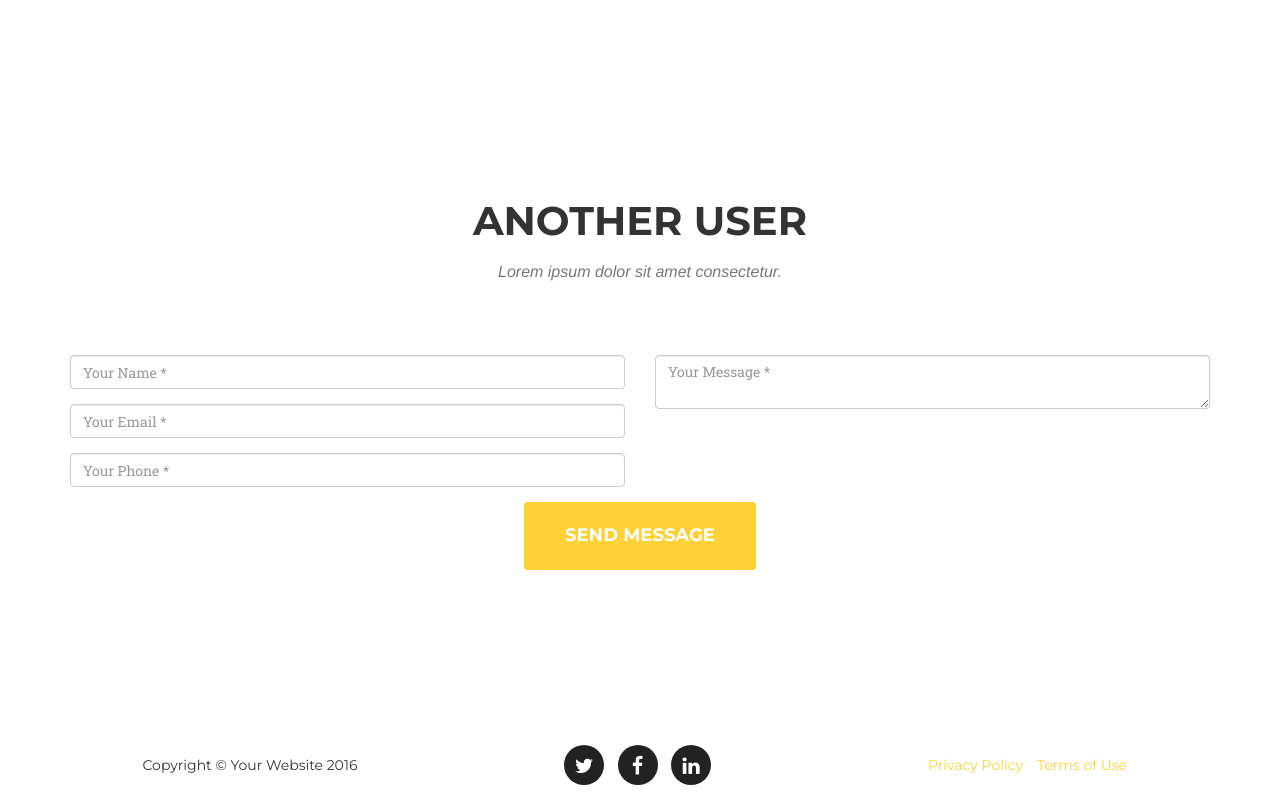
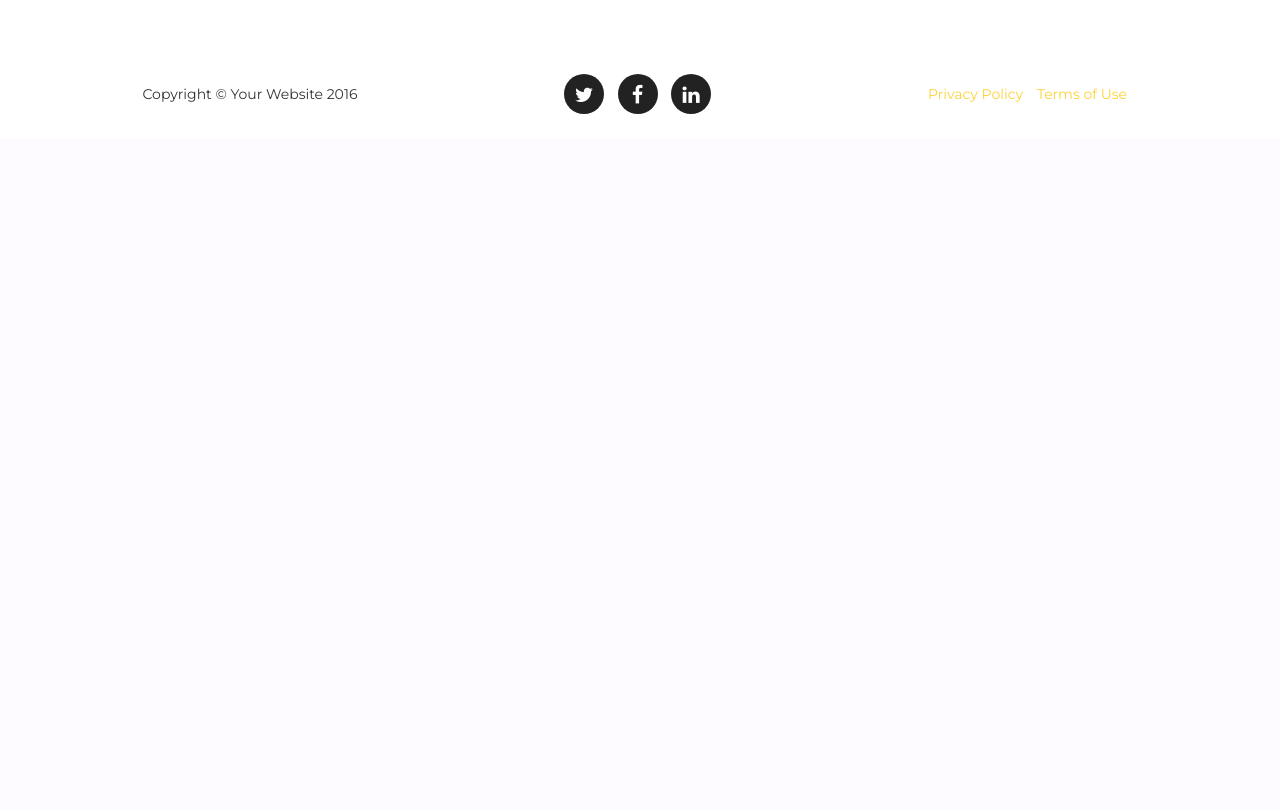
Before and after one commit to tkddnr924/LetsBe, a Django app: page / in a window 1280 px wide. Shown: the part 2748-3558 px from the top of the page. After the commit the page ends 2862 px from the top, so only its background shows below. Run offline with Django 3.2, Linux system fonts and the light colour scheme; some libraries are stand-ins or nearby versions; some web fonts are replaced.

Commit message:
another user section 제거

```diff
--- a/LetsGo/templates/home.html
+++ b/LetsGo/templates/home.html
@@ -175,7 +175,7 @@
                 </div>
                 <div class="col-sm-4">
                     <div class="team-member">
-                        <img src="img/team/3.jpg" class="img-responsive img-circle" alt="">
+                        <img src="../static/img/team/3.jpg" class="img-responsive img-circle" alt="">
                         <h4>Diana Pertersen</h4>
                         <p class="text-muted">Lead Developer</p>
                         <ul class="list-inline social-buttons">
@@ -203,22 +203,22 @@
             <div class="row">
                 <div class="col-md-3 col-sm-6">
                     <a href="#">
-                        <img src="img/logos/envato.jpg" class="img-responsive img-centered" alt="">
+                        <img src="../static/img/logos/envato.jpg" class="img-responsive img-centered" alt="">
                     </a>
                 </div>
                 <div class="col-md-3 col-sm-6">
                     <a href="#">
-                        <img src="img/logos/designmodo.jpg" class="img-responsive img-centered" alt="">
+                        <img src="../static/img/logos/designmodo.jpg" class="img-responsive img-centered" alt="">
                     </a>
                 </div>
                 <div class="col-md-3 col-sm-6">
                     <a href="#">
-                        <img src="img/logos/themeforest.jpg" class="img-responsive img-centered" alt="">
+                        <img src="../static/img/logos/themeforest.jpg" class="img-responsive img-centered" alt="">
                     </a>
                 </div>
                 <div class="col-md-3 col-sm-6">
                     <a href="#">
-                        <img src="img/logos/creative-market.jpg" class="img-responsive img-centered" alt="">
+                        <img src="../static/img/logos/creative-market.jpg" class="img-responsive img-centered" alt="">
                     </a>
                 </div>
             </div>
@@ -226,49 +226,7 @@
     </aside>
 
     <!-- another user Section -->
-    <section id="another user">
-        <div class="container">
-            <div class="row">
-                <div class="col-lg-12 text-center">
-                    <h2 class="section-heading">another user</h2>
-                    <h3 class="section-subheading text-muted">Lorem ipsum dolor sit amet consectetur.</h3>
-                </div>
-            </div>
-            <div class="row">
-                <div class="col-lg-12">
-                    <form name="sentMessage" id="contactForm" novalidate>
-                        <div class="row">
-                            <div class="col-md-6">
-                                <div class="form-group">
-                                    <input type="text" class="form-control" placeholder="Your Name *" id="name" required data-validation-required-message="Please enter your name.">
-                                    <p class="help-block text-danger"></p>
-                                </div>
-                                <div class="form-group">
-                                    <input type="email" class="form-control" placeholder="Your Email *" id="email" required data-validation-required-message="Please enter your email address.">
-                                    <p class="help-block text-danger"></p>
-                                </div>
-                                <div class="form-group">
-                                    <input type="tel" class="form-control" placeholder="Your Phone *" id="phone" required data-validation-required-message="Please enter your phone number.">
-                                    <p class="help-block text-danger"></p>
-                                </div>
-                            </div>
-                            <div class="col-md-6">
-                                <div class="form-group">
-                                    <textarea class="form-control" placeholder="Your Message *" id="message" required data-validation-required-message="Please enter a message."></textarea>
-                                    <p class="help-block text-danger"></p>
-                                </div>
-                            </div>
-                            <div class="clearfix"></div>
-                            <div class="col-lg-12 text-center">
-                                <div id="success"></div>
-                                <button type="submit" class="btn btn-xl">Send Message</button>
-                            </div>
-                        </div>
-                    </form>
-                </div>
-            </div>
-        </div>
-    </section>
+
 
     <footer>
         <div class="container">
@@ -318,7 +276,7 @@
                                 <!-- Project Details Go Here -->
                                 <h2>Project Name</h2>
                                 <p class="item-intro text-muted">Lorem ipsum dolor sit amet consectetur.</p>
-                                <img class="img-responsive img-centered" src="img/portfolio/roundicons-free.png" alt="">
+                                <img class="img-responsive img-centered" src="../static/img/portfolio/roundicons-free.png" alt="">
                                 <p>Use this area to describe your project. Lorem ipsum dolor sit amet, consectetur adipisicing elit. Est blanditiis dolorem culpa incidunt minus dignissimos deserunt repellat aperiam quasi sunt officia expedita beatae cupiditate, maiores repudiandae, nostrum, reiciendis facere nemo!</p>
                                 <p>
                                     <strong>Want these icons in this portfolio item sample?</strong>You can download 60 of them for free, courtesy of <a href="https://getdpd.com/cart/hoplink/18076?referrer=bvbo4kax5k8ogc">RoundIcons.com</a>, or you can purchase the 1500 icon set <a href="https://getdpd.com/cart/hoplink/18076?referrer=bvbo4kax5k8ogc">here</a>.</p>
@@ -352,7 +310,7 @@
                             <div class="modal-body">
                                 <h2>Project Heading</h2>
                                 <p class="item-intro text-muted">Lorem ipsum dolor sit amet consectetur.</p>
-                                <img class="img-responsive img-centered" src="img/portfolio/startup-framework-preview.png" alt="">
+                                <img class="img-responsive img-centered" src="../static/img/portfolio/startup-framework-preview.png" alt="">
                                 <p><a href="http://designmodo.com/startup/?u=787">Startup Framework</a> is a website builder for professionals. Startup Framework contains components and complex blocks (PSD+HTML Bootstrap themes and templates) which can easily be integrated into almost any design. All of these components are made in the same style, and can easily be integrated into projects, allowing you to create hundreds of solutions for your future projects.</p>
                                 <p>You can preview Startup Framework <a href="http://designmodo.com/startup/?u=787">here</a>.</p>
                                 <button type="button" class="btn btn-primary" data-dismiss="modal"><i class="fa fa-times"></i> Close Project</button>
@@ -381,7 +339,7 @@
                                 <!-- Project Details Go Here -->
                                 <h2>Project Name</h2>
                                 <p class="item-intro text-muted">Lorem ipsum dolor sit amet consectetur.</p>
-                                <img class="img-responsive img-centered" src="img/portfolio/treehouse-preview.png" alt="">
+                                <img class="img-responsive img-centered" src="../static/img/portfolio/treehouse-preview.png" alt="">
                                 <p>Treehouse is a free PSD web template built by <a href="https://www.behance.net/MathavanJaya">Mathavan Jaya</a>. This is bright and spacious design perfect for people or startup companies looking to showcase their apps or other projects.</p>
                                 <p>You can download the PSD template in this portfolio sample item at <a href="http://freebiesxpress.com/gallery/treehouse-free-psd-web-template/">FreebiesXpress.com</a>.</p>
                                 <button type="button" class="btn btn-primary" data-dismiss="modal"><i class="fa fa-times"></i> Close Project</button>
@@ -410,7 +368,7 @@
                                 <!-- Project Details Go Here -->
                                 <h2>Project Name</h2>
                                 <p class="item-intro text-muted">Lorem ipsum dolor sit amet consectetur.</p>
-                                <img class="img-responsive img-centered" src="img/portfolio/golden-preview.png" alt="">
+                                <img class="img-responsive img-centered" src="../static/img/portfolio/golden-preview.png" alt="">
                                 <p>Start Bootstrap's Agency theme is based on Golden, a free PSD website template built by <a href="https://www.behance.net/MathavanJaya">Mathavan Jaya</a>. Golden is a modern and clean one page web template that was made exclusively for Best PSD Freebies. This template has a great portfolio, timeline, and meet your team sections that can be easily modified to fit your needs.</p>
                                 <p>You can download the PSD template in this portfolio sample item at <a href="http://freebiesxpress.com/gallery/golden-free-one-page-web-template/">FreebiesXpress.com</a>.</p>
                                 <button type="button" class="btn btn-primary" data-dismiss="modal"><i class="fa fa-times"></i> Close Project</button>
@@ -468,7 +426,7 @@
                                 <!-- Project Details Go Here -->
                                 <h2>Project Name</h2>
                                 <p class="item-intro text-muted">Lorem ipsum dolor sit amet consectetur.</p>
-                                <img class="img-responsive img-centered" src="img/portfolio/dreams-preview.png" alt="">
+                                <img class="img-responsive img-centered" src="../static/img/portfolio/dreams-preview.png" alt="">
                                 <p>Dreams is a free PSD web template built by <a href="https://www.behance.net/MathavanJaya">Mathavan Jaya</a>. Dreams is a modern one page web template designed for almost any purpose. It’s a beautiful template that’s designed with the Bootstrap framework in mind.</p>
                                 <p>You can download the PSD template in this portfolio sample item at <a href="http://freebiesxpress.com/gallery/dreams-free-one-page-web-template/">FreebiesXpress.com</a>.</p>
                                 <button type="button" class="btn btn-primary" data-dismiss="modal"><i class="fa fa-times"></i> Close Project</button>
```
